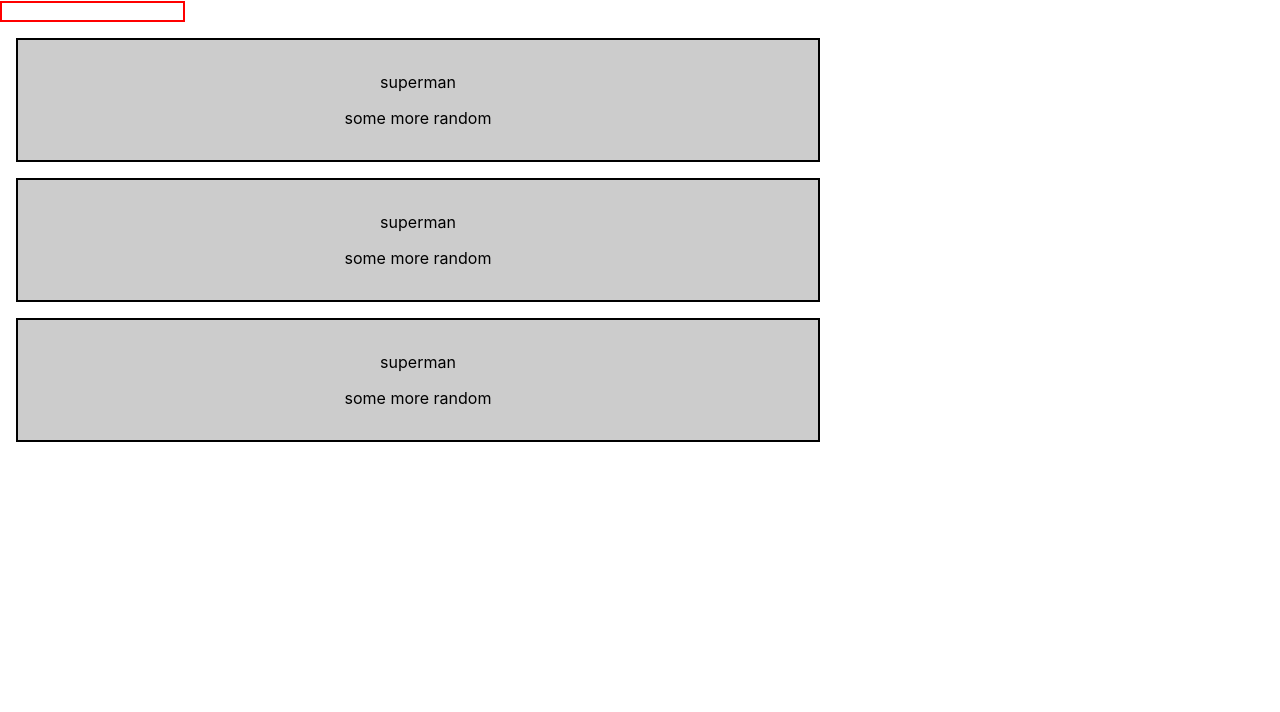
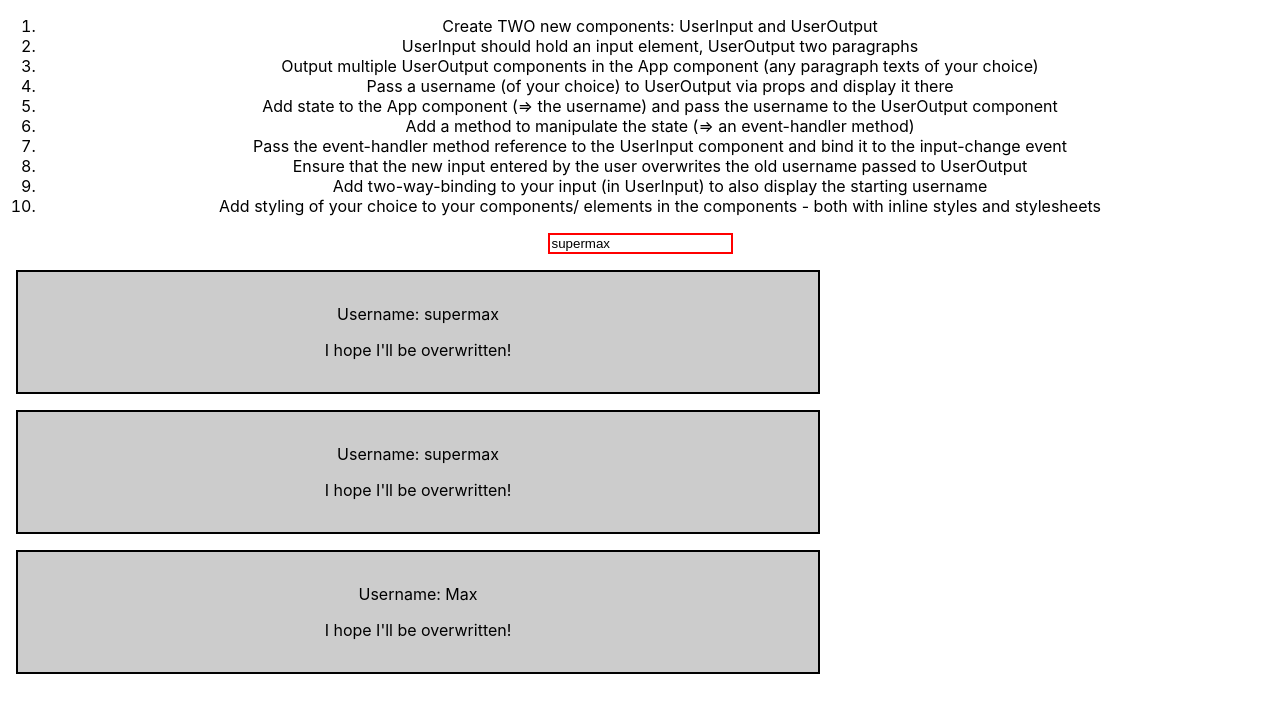
Before and after one commit to varaprasad7007/React, a React (Create React App) app: page / in a window 1280 px wide. Shown: the top 712 px of the page. Built offline with nearby package versions, Linux system fonts and the light colour scheme.

Commit message:
assignment1 completed

```diff
--- a/src/App.js
+++ b/src/App.js
@@ -1,28 +1,39 @@
 import React, { Component } from 'react';
-import './App.js';
+import './App.css';
+
 import UserInput from './UserInput/UserInput';
 import UserOutput from './UserOutput/UserOutput';
 
 class App extends Component {
   state = {
-    name: 'superman'
-
+    username: 'supermax'
   }
 
-  usernameChange = (event) => {
-    this.setState({name: event.target.value })
-
+  usernameChangedHandler = (event) => {
+    this.setState({username: event.target.value});
   }
 
   render() {
     return (
       <div className="App">
+        <ol>
+          <li>Create TWO new components: UserInput and UserOutput</li>
+          <li>UserInput should hold an input element, UserOutput two paragraphs</li>
+          <li>Output multiple UserOutput components in the App component (any paragraph texts of your choice)</li>
+          <li>Pass a username (of your choice) to UserOutput via props and display it there</li>
+          <li>Add state to the App component (=> the username) and pass the username to the UserOutput component</li>
+          <li>Add a method to manipulate the state (=> an event-handler method)</li>
+          <li>Pass the event-handler method reference to the UserInput component and bind it to the input-change event</li>
+          <li>Ensure that the new input entered by the user overwrites the old username passed to UserOutput</li>
+          <li>Add two-way-binding to your input (in UserInput) to also display the starting username</li>
+          <li>Add styling of your choice to your components/ elements in the components - both with inline styles and stylesheets</li>
+        </ol>
         <UserInput
-        changed={this.usernameChange}
-        currentvalue={this.usernameChange} />
-        <UserOutput name={this.state.name} />
-        <UserOutput name={this.state.name} />
-        <UserOutput name={this.state.name} />
+          changed={this.usernameChangedHandler}
+          currentName={this.state.username} />
+        <UserOutput userName={this.state.username} />
+        <UserOutput userName={this.state.username} />
+        <UserOutput userName="Max" />
       </div>
     );
   }
--- a/src/UserInput/UserInput.js
+++ b/src/UserInput/UserInput.js
@@ -3,8 +3,13 @@
 const userInput = (props) => {
     const inputStyle = {
         border: '2px solid red'
-    }
-    return <input type="text" style={inputStyle} onChange={props.changed} value={props.currentvalue}/>;
+    };
+
+    return <input
+        type="text"
+        style={inputStyle}
+        onChange={props.changed}
+        value={props.currentName} />;
 };
 
 export default userInput;
--- a/src/UserOutput/UserOutput.js
+++ b/src/UserOutput/UserOutput.js
@@ -1,10 +1,12 @@
 import React from 'react';
+
 import './UserOutput.css';
+
 const userOutput = (props) => {
     return (
         <div className="UserOutput">
-            <p>{props.name}</p>
-            <p>some more random</p>
+            <p>Username: {props.userName}</p>
+            <p>I hope I'll be overwritten!</p>
         </div>
     );
 };
```
